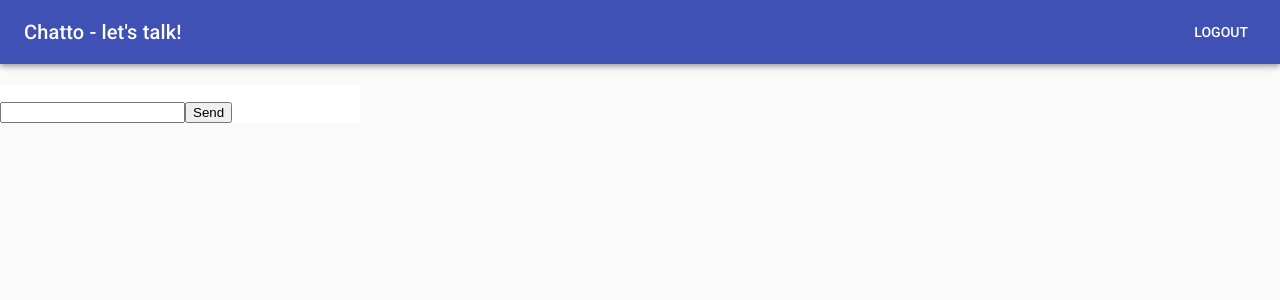
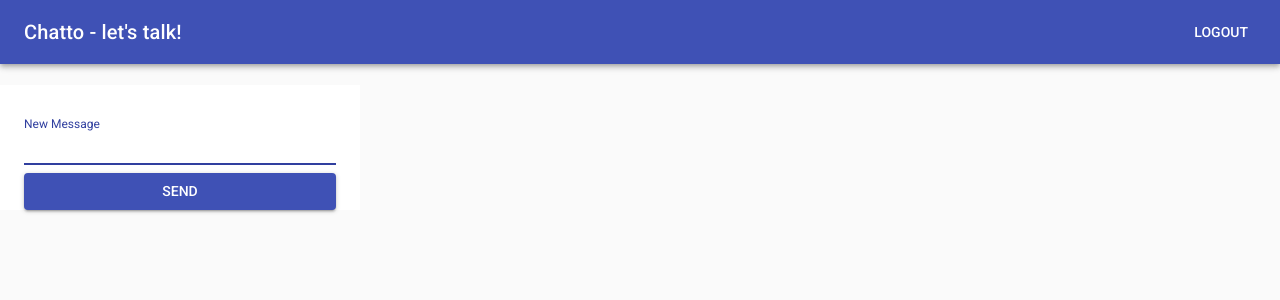
Before and after one commit to BarbaraPruz/chatto, a React (Create React App) app in the folder client/: page /room/1 in a window 1280 px wide. Shown: the top 300 px of the page. Built offline with nearby package versions, Linux system fonts and the light colour scheme; sample sign-in values are in the browser's storage.

Commit message:
Use material ui for add message form

```diff
--- a/client/src/components/MessageForm.js
+++ b/client/src/components/MessageForm.js
@@ -1,7 +1,15 @@
 import React, {Component} from 'react';
 import { connect } from 'react-redux';
+import { compose } from 'redux';
+
+import Button from '@material-ui/core/Button';
+import FormControl from '@material-ui/core/FormControl';
+import Input from '@material-ui/core/Input';
+import InputLabel from '@material-ui/core/InputLabel';
+import withStyles from '@material-ui/core/styles/withStyles'
 
 import { addMessage } from 'actions/rooms';
+import styles from 'components/Style'
 
 class MessageForm extends Component {
 
@@ -13,7 +21,6 @@ class MessageForm extends Component {
             room_id: this.props.roomId
         }
     }
-
 
     handleChange = (event) => {
         this.setState({
@@ -28,13 +35,26 @@ class MessageForm extends Component {
     }
 
     render() {
+        const { classes } = this.props;
         return (
-            <div className="message-form">
-                <form onSubmit={ event => this.handleSubmit(event) }>
-                    <input type="text" name="content" onChange={ event => this.handleChange(event) } value={this.state.content} />
-                    <button type="submit" >Send</button>
+            <div className={classes.main}>
+                <form onSubmit={ event => this.handleSubmit(event) } >
+                    <FormControl margin="normal" fullWidth>
+                        <InputLabel htmlFor="content">New Message</InputLabel>
+                        <Input onChange={ event => this.handleChange(event) } value={this.state.content} id="content" name="content" autoFocus />
+                    </FormControl>
+                    <Button
+                        type="submit"
+                        fullWidth
+                        variant="contained"
+                        color="primary"
+                        className={styles.submit}
+                        >
+                        Send
+                    </Button>
                 </form>
             </div>
+
         );
     }
 };
@@ -44,4 +64,8 @@ const mapStateToProps = state => {
       userId: state.user.userId
     }
 }
-export default connect(mapStateToProps,{addMessage})(MessageForm);
+
+export default compose (
+    connect(mapStateToProps, {addMessage}),
+    withStyles(styles)
+) (MessageForm);
--- a/client/src/components/Room.js
+++ b/client/src/components/Room.js
@@ -27,10 +27,10 @@ class Room extends Component {
                 <List>
                     {this.props.currentRoom.messages.map((message) =>
                         <React.Fragment>
+                             <Divider />
                             <ListItem>
                                 <ListItemText primary={message.content} secondary={message.user_name} />
                             </ListItem>
-                            <Divider />
                         </React.Fragment>
                     )}
                 </List>
```
